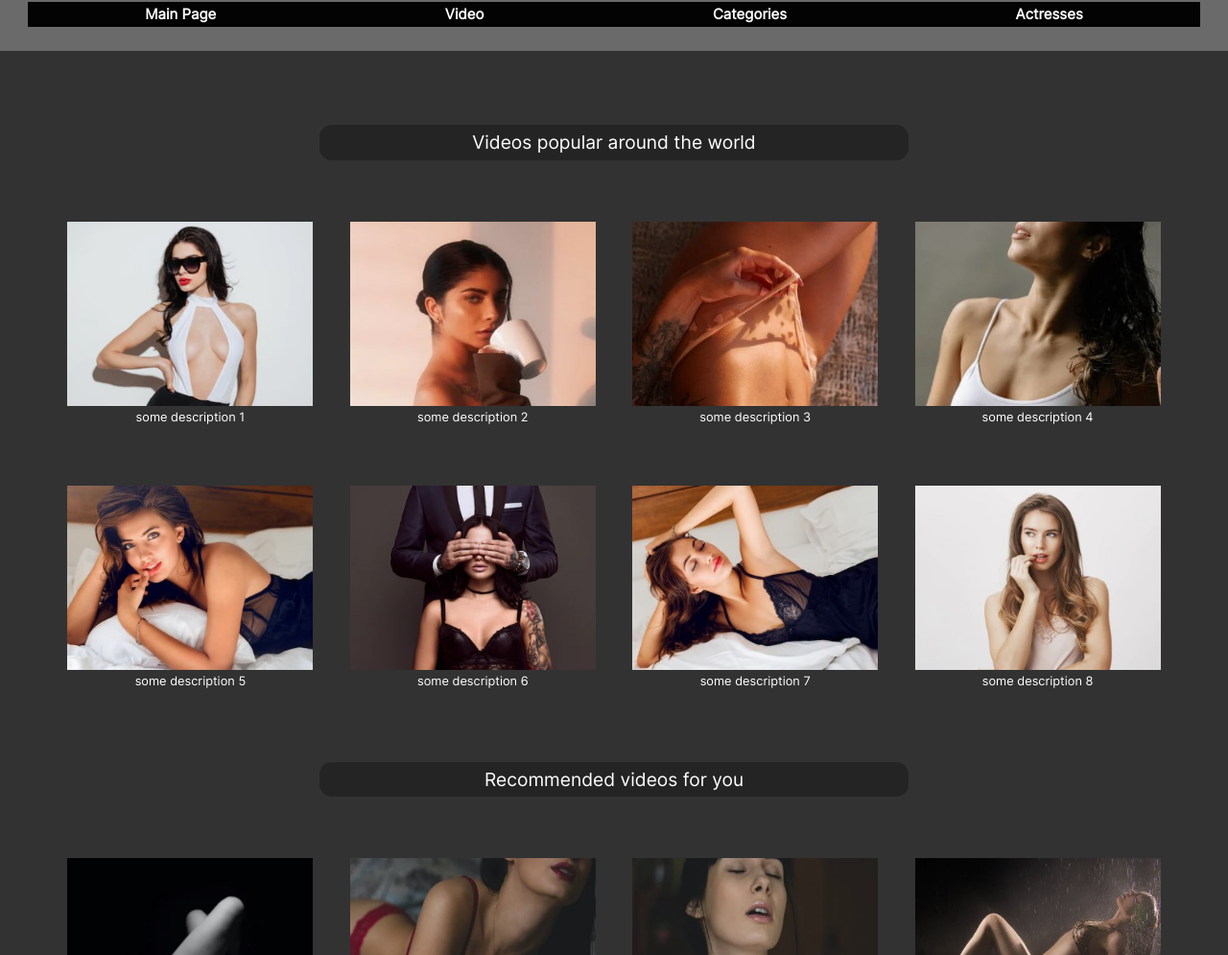
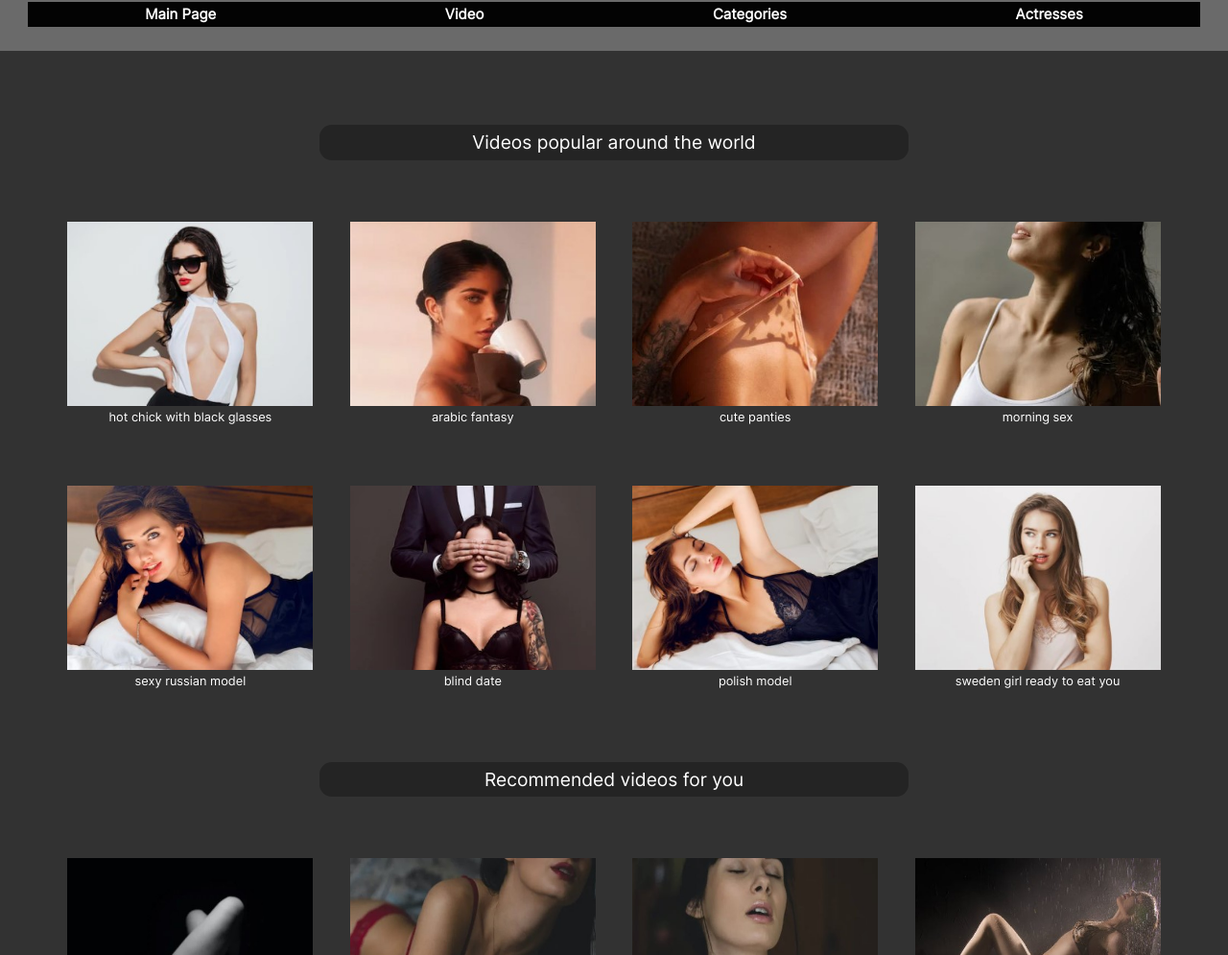
Before and after one commit to Ladya2003/pornbeer, a plain HTML site: page index.html in a window 1280 px wide. Shown: the part 105-1100 px from the top of the page at 96% size. Drawn offline with Linux system fonts and the light colour scheme.

Commit message:
update index.html

```diff
--- a/index.html
+++ b/index.html
@@ -8,7 +8,6 @@
     <link href="style/style.css" rel="stylesheet">
 </head>
 <body>
-
 
     <nav>
         <div class="nav-tools-1">
@@ -46,37 +45,37 @@
             <div class="vids1-4">
                 <figure>
                     <img src="img/porn-18.jpg">
-                    <figcaption>some description 1</figcaption>
+                    <figcaption>hot chick with black glasses</figcaption>
                 </figure>
                 <figure>
                     <img src="img/porn-11.jpg">
-                    <figcaption>some description 2</figcaption>
+                    <figcaption>arabic fantasy</figcaption>
                 </figure>
                 <figure>
                     <img src="img/porn-12.jpg">
-                    <figcaption>some description 3</figcaption>
+                    <figcaption>cute panties</figcaption>
                 </figure>
                 <figure>
                     <img src="img/porn-13.jpg">
-                    <figcaption>some description 4</figcaption>
+                    <figcaption>morning sex</figcaption>
                 </figure>
             </div>
             <div class="vids5-8">
                 <figure>
                     <img src="img/porn-14.jpg">
-                    <figcaption>some description 5</figcaption>
+                    <figcaption>sexy russian model</figcaption>
                 </figure>
                 <figure>
                     <img src="img/porn-15.jpg">
-                    <figcaption>some description 6</figcaption>
+                    <figcaption>blind date</figcaption>
                 </figure>
                 <figure>
                     <img src="img/porn-16.jpg">
-                    <figcaption>some description 7</figcaption>
+                    <figcaption>polish model</figcaption>
                 </figure>
                 <figure>
                     <img src="img/porn-17.jpg">
-                    <figcaption>some description 8</figcaption>
+                    <figcaption>sweden girl ready to eat you</figcaption>
                 </figure>
             </div>
         </div>
```
